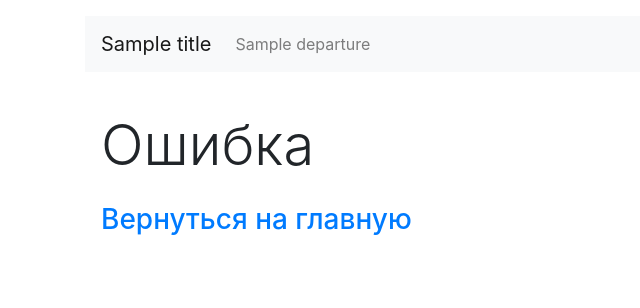
After one commit to Ikonst87/Flask2-Travel-Site, a Flask app: template templates/error.html in a window 1280 px wide. The commit adds this page. Shown: the top 308 px of the page, without its empty margins (0-640 px from the left). Run offline with Flask 2, Linux system fonts and the light colour scheme; the template is opened without the code that fills it: most values are stand-ins (such as "Sample title", 1, 10 or a date in 2020); some libraries are stand-ins or nearby versions.

Commit message:
Created error page Fix minor bugs

```diff
--- a/app.py
+++ b/app.py
@@ -17,7 +17,8 @@ def render_departure(departure):
     try:
         dep_city = data.departures[departure].replace("Из", "из")
     except KeyError:
-        return "Нет такого направления", 404
+        return render_template('error.html', departures=data.departures, title=data.title, type='departure',
+                               id=departure), 404
     tours_dep = {}
     for tour_id, tour_data in tours.items():
         if tour_data["departure"] == departure:
@@ -34,9 +35,9 @@ def render_tours(id):
         tour = tours[tour_id]
         dep_city = data.departures[tour["departure"]].replace("Из", "из")
     except KeyError:
-        return "Такого тура у нас нет", 404
+        return render_template('error.html', departures=data.departures, title=data.title, type='tour', id=id), 404
     return render_template('tour.html', departures=data.departures, title=data.title, tour=tour, dep_city=dep_city)
 
 
 if __name__ == '__main__':
-    app.run(debug=False)
+    app.run(debug=True)
--- /dev/null
+++ b/templates/error.html
@@ -0,0 +1,15 @@
+{% extends 'base.html' %}
+
+{% block wrapper_content %}
+
+<section class="mt-3 pb-5">
+  <h2 class="display-4 mt-4 pl-3 pt-3">Ошибка</h2>
+  {% if type == 'departure' %}
+  <p class="lead pl-3 pb-3"> Указанное направление: "{{id}}" не найдено, проверьте правильность указания данных</p>
+  {% elif type == 'tour'%}
+  <p class="lead pl-3 pb-3" > Указанный тур ID: "{{id}}" не найден, проверьте правильность указания данных</p>
+  {% endif %}
+  <a class="nav-link p-3" href="/"><h3>Вернуться на главную</h3></a>
+</section>
+
+{% endblock %}
--- a/templates/tour.html
+++ b/templates/tour.html
@@ -3,7 +3,6 @@
 {% block wrapper_content %}
     <section class="mt-3 pb-5">
       <h1 class="display-3 mt-4">{{tour.title}} {{'★' * (tour.stars|int())}}</h1>
-      <!-- HERO -->
       <p class="lead">{{tour.country}} {{dep_city}} {{tour.nights}} ночей</p>
       <img src="{{tour.picture}}" class="w-75" alt="">
       <p class="my-4 w-75">{{tour.description}}</p>
```
